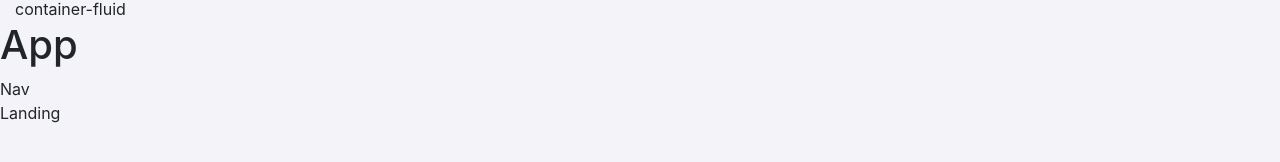
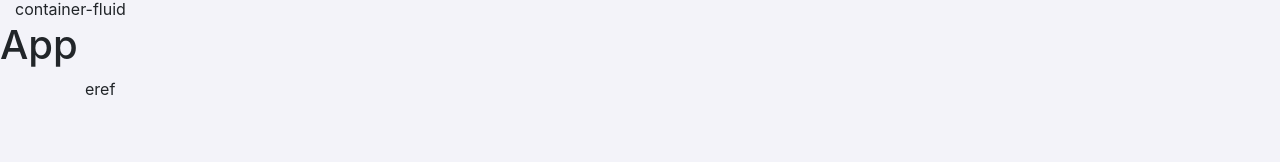
Before and after one commit to DmytroLypovetskiy/BackToWork, a React (Create React App) app in the folder client/: page /register in a window 1280 px wide. Shown: the part 148-310 px from the top of the page. Built offline with nearby package versions, Linux system fonts and the light colour scheme; a web font is replaced by a local one.

Commit message:
Code refactoring

```diff
--- a/client/src/App.js
+++ b/client/src/App.js
@@ -1,13 +1,13 @@
 import React from 'react';
-import { HashRouter, Route, Link, Switch, Redirect } from 'react-router-dom';
+import { BrowserRouter, Route, Link, Switch, Redirect } from 'react-router-dom';
 import 'bootstrap/scss/bootstrap.scss';
 import './App.scss';
 
-import { Header, Navbar, Landing } from './components/layout';
+import { Header, Landing } from './components/layout';
 import { Login, Register } from './components/auth';
 
 const App = () => (
-  <HashRouter>
+  <BrowserRouter>
     <Header />
     <div className="container">
       container
@@ -17,9 +17,14 @@ const App = () => (
     </div>
 
     <h1>App</h1>
-    <Navbar />
     <Route exact path='/' component={Landing} />
-  </HashRouter>
+    <section className="container-fluid">
+      <Switch>
+        <Route exact path='/register' component={Register} />
+        <Route exact path='/login' component={Login} />
+      </Switch>
+    </section>
+  </BrowserRouter>
 );
 
 export default App;
--- a/client/src/components/auth/Register.js
+++ b/client/src/components/auth/Register.js
@@ -3,9 +3,9 @@ import React from 'react'
 export default class Register extends React.Component {
   render() {
     return (
-      <div>
-        Register
-      </div>
+      <section className="container">
+        eref
+      </section>
     )
   }
 }
--- a/client/src/components/layout/Header/Header.js
+++ b/client/src/components/layout/Header/Header.js
@@ -1,5 +1,7 @@
 import React from 'react';
+import { Link } from 'react-router-dom';
 import './header.scss';
+import { Navbar } from './../index';
 
 export default class Header extends React.Component {
   render() {
@@ -8,18 +10,9 @@ export default class Header extends React.Component {
         <div id="logo">
           <a href="/">BackToWork</a>
         </div>
-        <nav>
-          <ul className="nav justify-content-center">
-            <li className="nav-item">
-              <a className="nav-link active" href="#">Job Search</a>
-            </li>
-            <li className="nav-item">
-              <a className="nav-link" href="#">Link</a>
-            </li>
-          </ul>
-        </nav>
+        <Navbar />
         <div id="auth">
-          <a className="btn btn-primary rounded-pill" href="#" role="button"><i className="far fa-user-circle"></i> For Employer / Post Job</a>
+          <Link className="btn btn-primary rounded-pill" to="/register" role="button"><i className="far fa-user-circle"></i> For Employer / Post Job</Link>
         </div>
       </header>
     )
--- a/client/src/components/layout/Landing.js
+++ b/client/src/components/layout/Landing.js
@@ -1,4 +1,4 @@
-import React from 'react'
+import React from 'react';
 
 export default class Landing extends React.Component {
   render() {
--- a/client/src/components/layout/Navbar.js
+++ b/client/src/components/layout/Navbar.js
@@ -1,11 +1,19 @@
-import React from 'react'
+import React from 'react';
+import { Link } from 'react-router-dom';
 
 export default class Navbar extends React.Component {
   render() {
     return (
-      <div>
-        Nav
-      </div>
+      <nav>
+        <ul className="nav justify-content-center">
+          <li className="nav-item">
+            <Link className="nav-link active" to="/search">Job Search</Link>
+          </li>
+          <li className="nav-item">
+            <Link className="nav-link" to="/">Link</Link>
+          </li>
+        </ul>
+      </nav>
     )
   }
 }
```
